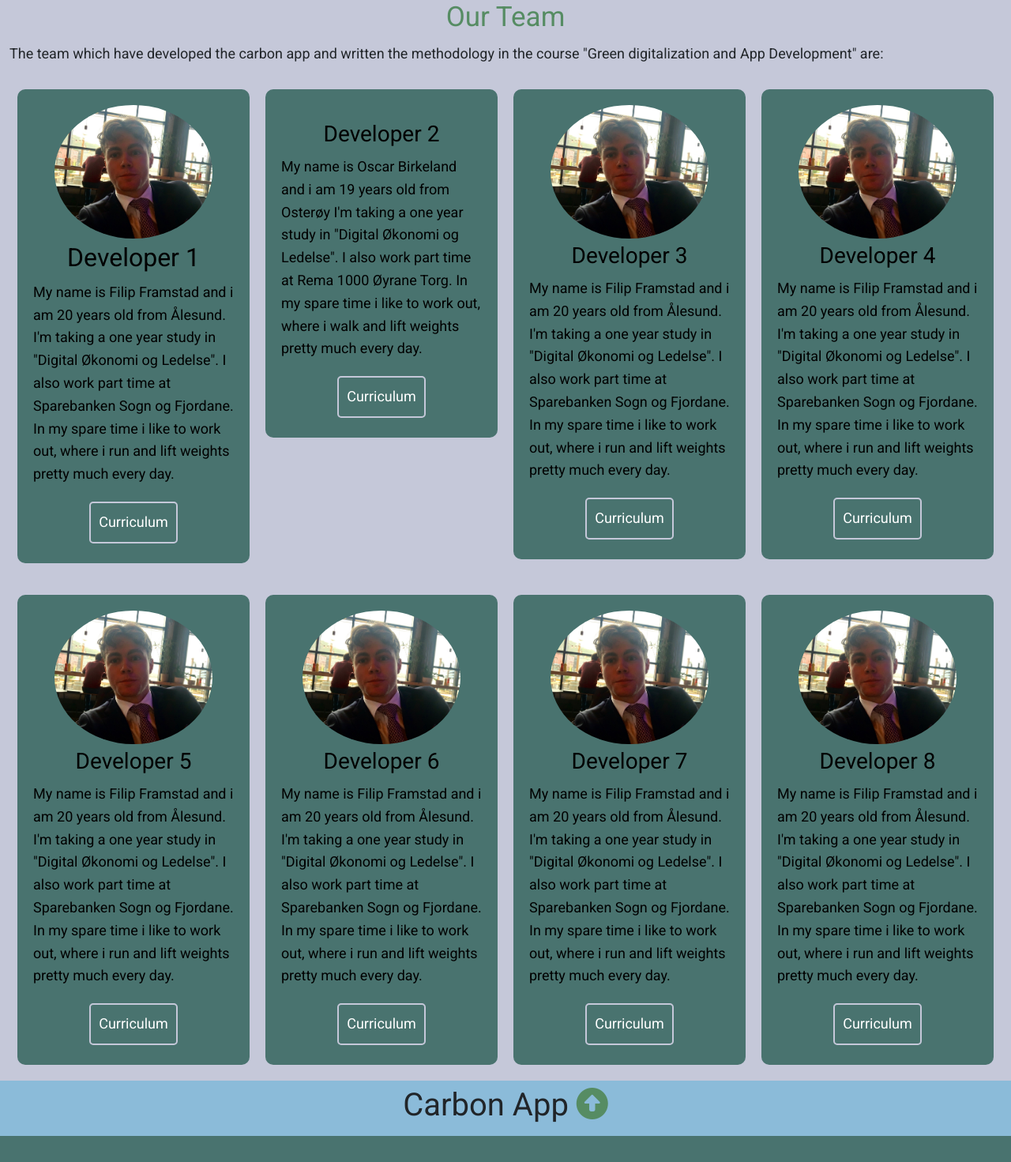
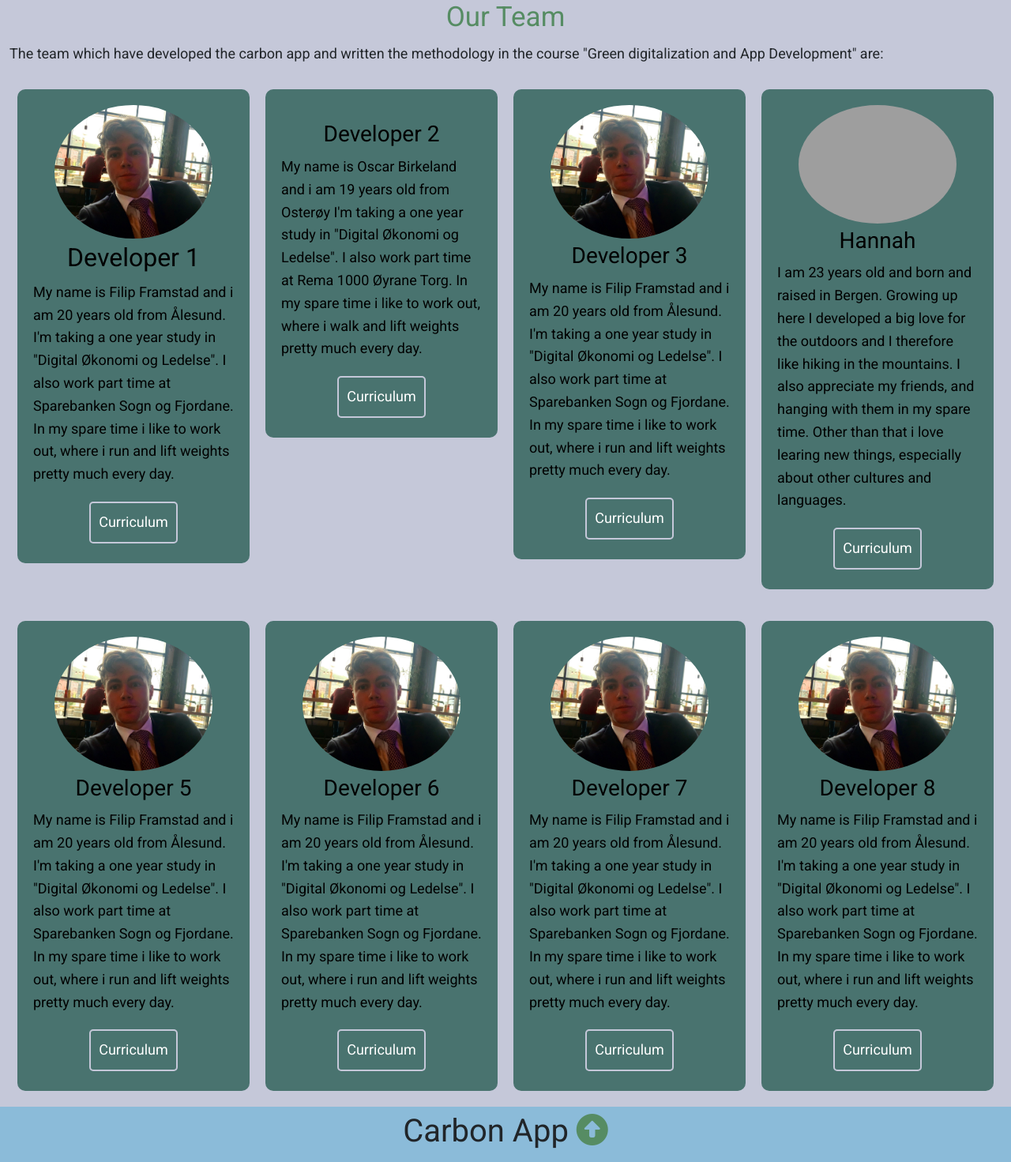
Before and after one commit to filipframstad/Carbon-App-2024---Group-2---Test, a Flask app: page / in a window 1280 px wide. Shown: the part 474-1945 px from the top of the page at 79% size. Before the commit the page ends 1912 px from the top, so only its background shows below. Run offline with Flask 3, Linux system fonts and the light colour scheme; some libraries are stand-ins or nearby versions; grey boxes are pictures that could not be loaded.

Commit message:
Update home.html

```diff
--- a/capp/templates/home.html
+++ b/capp/templates/home.html
@@ -97,12 +97,9 @@
         </div>
 
         <div class="box">
-          <img src="{{url_for('static',filename='pictures/Filip2.jpeg')}}" alt="" style="border-radius: 50%; width:200px; margin: 5px 5px;">
-          <h3>Developer 4</h3>
-          <p>  My name is Filip Framstad and i am 20 years old from Ålesund. I'm taking a one year
-            study in "Digital Økonomi og Ledelse". I also work part time at
-            Sparebanken Sogn og Fjordane. In my spare time i like to work out, where
-            i run and lift weights pretty much every day.
+          <img src="{{url_for('static',filename='pictures/Hannah.jpeg')}}" alt="" style="border-radius: 50%; width:200px; margin: 5px 5px;">
+          <h3>Hannah</h3>
+          <p>  I am 23 years old and born and raised in Bergen. Growing up here I developed a big love for the outdoors and I therefore like hiking in the mountains. I also appreciate my friends, and hanging with them in my spare time. Other than that i love learing new things, especially about other cultures and languages.
           </p>
           <div class="section_container_buttons_developers">
             <a class="btn_developers" href="#"  target="_blank">Curriculum</a>
```
